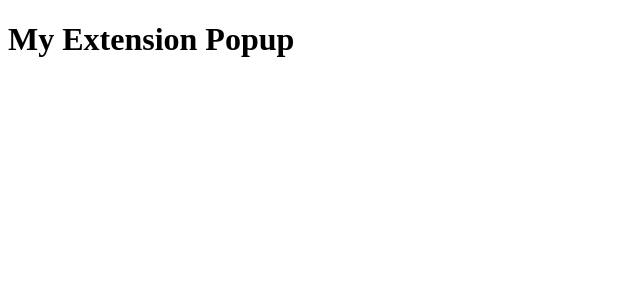
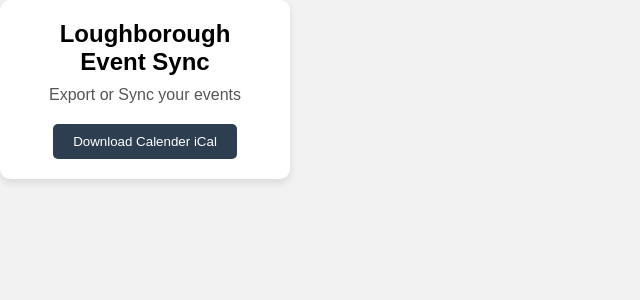
Before and after one commit to TNicko/Loughborough-EventSync, a React (Vite) app: page / in a window 1280 px wide. Shown: the top 300 px of the page, without its empty margins (0-640 px from the left). Built offline with nearby package versions, Linux system fonts and the light colour scheme; the HTML template or start-up script is replaced by a standard one.

Commit message:
created initial ui design (html & css)

```diff
--- /dev/null
+++ b/src/App.css
@@ -0,0 +1,45 @@
+body {
+  font-family: 'Arial', sans-serif;
+  margin: 0;
+  padding: 0;
+  background-color: #f2f2f2;
+}
+
+.container {
+  display: flex;
+  flex-direction: column;
+  align-items: center;
+  padding: 20px;
+  background-color: white;
+  border-radius: 10px;
+  box-shadow: 0px 4px 8px rgba(0, 0, 0, 0.1);
+  width: 250px;
+}
+
+.header {
+  font-size: 24px;
+  font-weight: bold;
+  text-align: center;
+  margin-bottom: 10px;
+}
+
+.subtext {
+  font-size: 16px;
+  text-align: center;
+  margin-bottom: 20px;
+  color: #555;
+}
+
+.download-btn {
+  background-color: #2c3e50;
+  color: white;
+  border: none;
+  padding: 10px 20px;
+  border-radius: 5px;
+  cursor: pointer;
+  transition: 0.3s;
+}
+
+.download-btn:hover {
+  background-color: #34495e;
+}
--- a/src/App.tsx
+++ b/src/App.tsx
@@ -1,10 +1,16 @@
-
+import './App.css'
 
 function App() {
   return (
     <>
-      <div>
-        <h1>My Extension Popup</h1>
+      <div className="container">
+        <div className="header">
+          Loughborough<br/>Event Sync
+        </div>
+        <div className="subtext">
+          Export or Sync your events
+        </div>
+        <button className="download-btn">Download Calender iCal</button>
       </div>
     </>
   )
```
